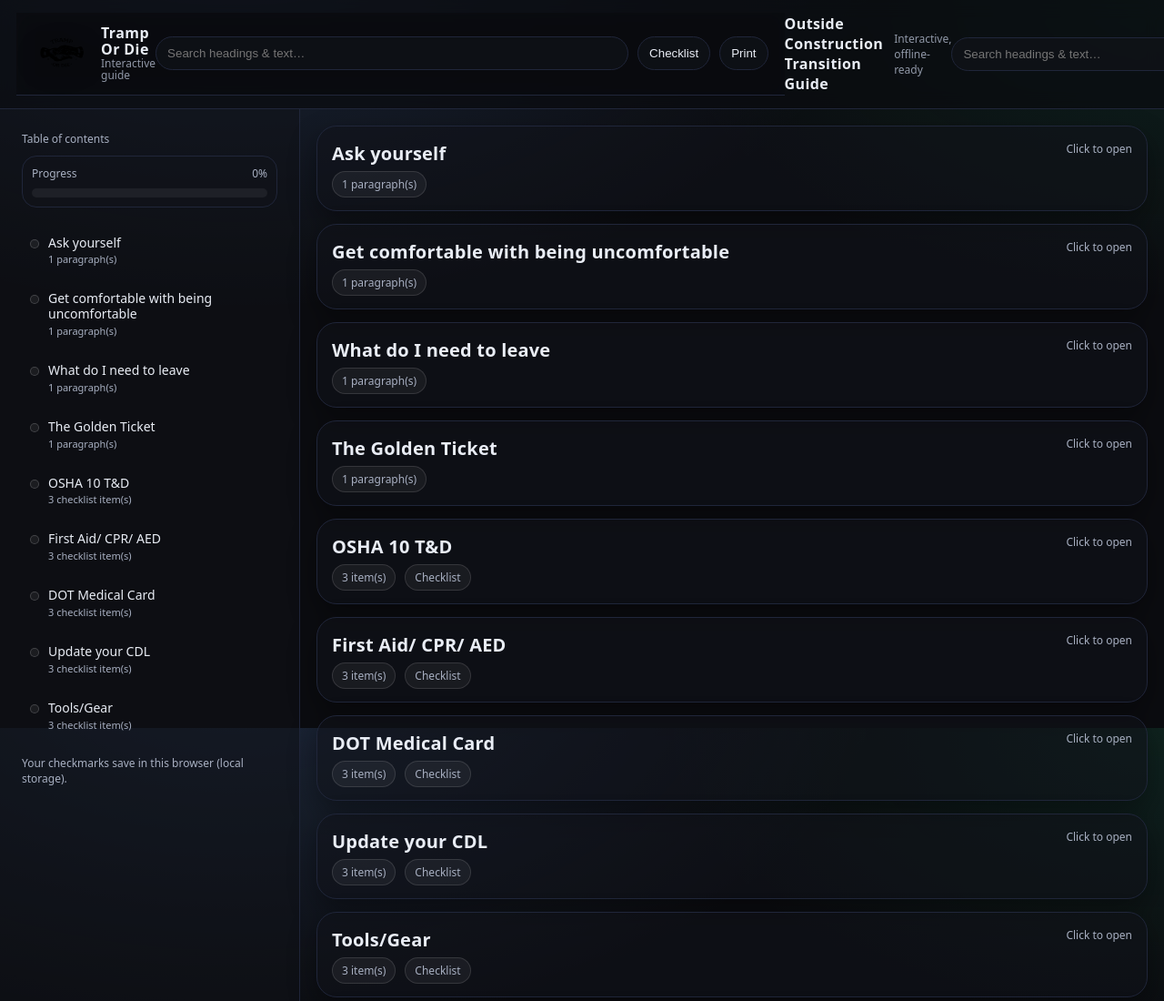
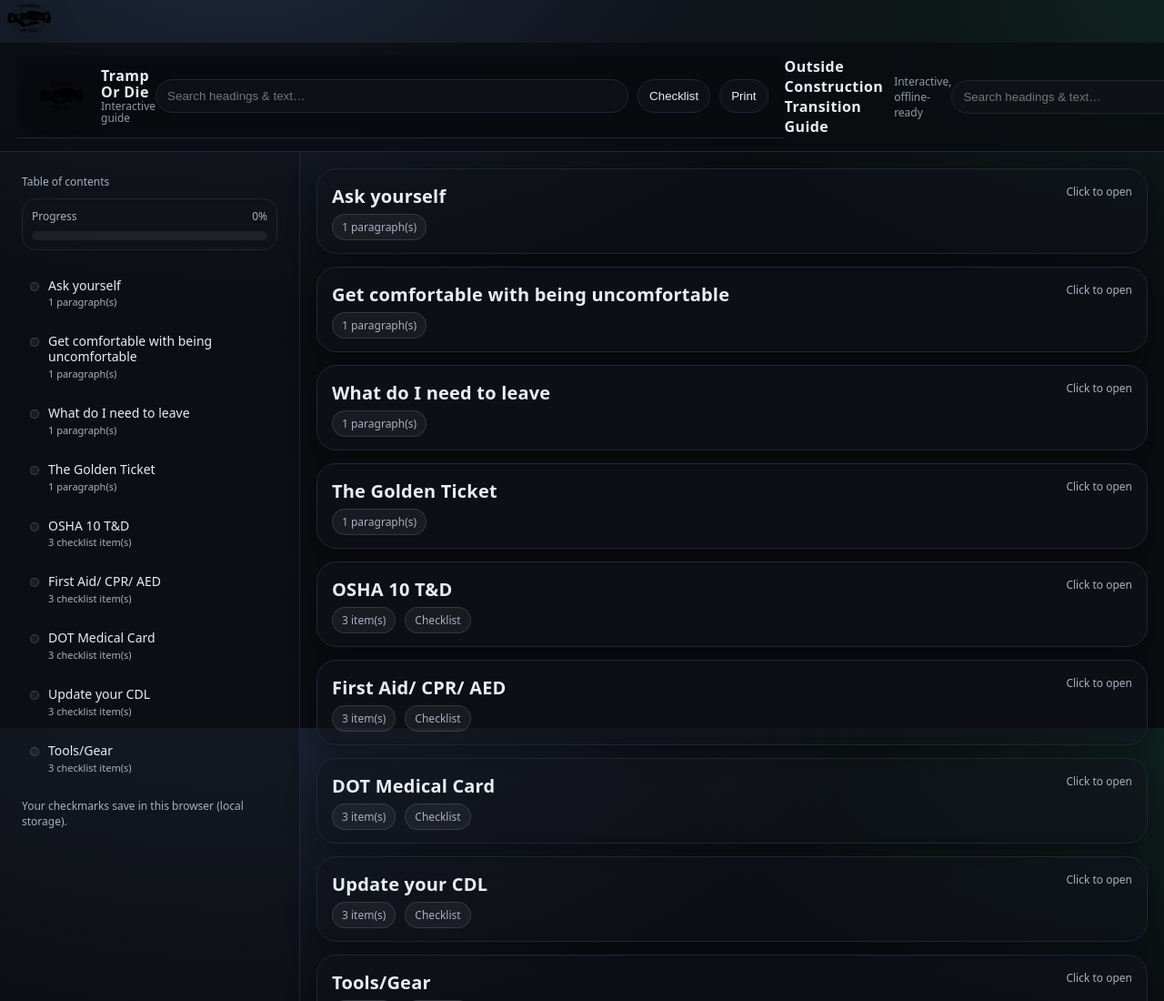
Before and after one commit to TrampOrDie/trampordie, a plain HTML site: page index.html in a window 1280 px wide. Shown: the top 1100 px of the page at 91% size. Drawn offline with Linux system fonts and the light colour scheme.

Commit message:
Update favicon and add brand logo to index.html
Added a logo image and corrected favicon link.

```diff
--- a/index.html
+++ b/index.html
@@ -1,8 +1,9 @@
 <!doctype html>
 <html lang="en">
 <head><title>Tramp Or Die</title>
-<link rel="icon" href="/assets/favicon-32.png" />
-<link rel="stylesheet" href="styles.css" />
+<link rel="icon" href="assets/favicon-32.png">
+<img src="assets/logo-bw.png" alt="Tramp Or Die" class="brand-logo">
+
 
   <meta charset="utf-8" />
   <meta name="viewport" content="width=device-width, initial-scale=1" />
```
